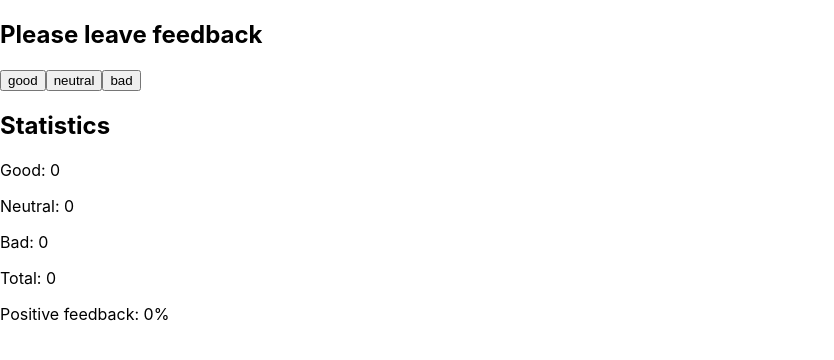
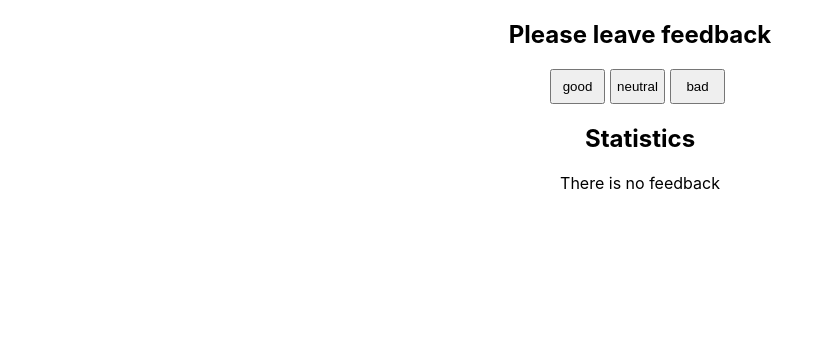
Before and after one commit to Anna-Nesterenko/goit-react-hw-04-feedback, a React (Create React App) app: page / in a window 1280 px wide. Shown: the top 360 px of the page, without its empty margins (0-834 px from the left). Built offline with nearby package versions, Linux system fonts and the light colour scheme.

Commit message:
finish/fourTask

```diff
--- a/src/components/App.jsx
+++ b/src/components/App.jsx
@@ -2,7 +2,7 @@ import { Component } from 'react';
 import { FeedbackList } from './FeedbackList/FeedbackList';
 import { SectionTitle } from './SectionTitle/SectionTitle';
 import { StatisticsList } from './StatisticsList/StatisticsList';
-
+import { Notification } from './Notification/Notification';
 export class App extends Component {
   state = {
     good: 0,
@@ -12,6 +12,7 @@ export class App extends Component {
 
   onLeaveFeedback = e => {
     const btnName = e.currentTarget.name;
+
     this.setState(prevState => ({
       [btnName]: prevState[btnName] + 1,
     }));
@@ -33,22 +34,31 @@ export class App extends Component {
   };
 
   render() {
+    const { good, neutral, bad } = this.state;
+    const addFeedback = good > 0 || neutral > 0 || bad > 0;
+
     return (
       <>
-        <SectionTitle title="Please leave feedback" />
+        <SectionTitle title="Please leave feedback">
           <FeedbackList
             options={this.optionKeys}
             handleFeedback={this.onLeaveFeedback}
           />
+        </SectionTitle>
 
-        <SectionTitle title="Statistics" />
+        <SectionTitle title="Statistics">
+          {addFeedback ? (
             <StatisticsList
-          good={this.state.good}
-          neutral={this.state.neutral}
-          bad={this.state.bad}
+              good={good}
+              neutral={neutral}
+              bad={bad}
               total={this.countTotalFeedback()}
               percent={this.countPositiveFeedbackPercentage()}
             />
+          ) : (
+            <Notification message="There is no feedback" />
+          )}
+        </SectionTitle>
       </>
     );
   }
--- a/src/components/FeedbackList/FeedbackList.jsx
+++ b/src/components/FeedbackList/FeedbackList.jsx
@@ -1,10 +1,12 @@
+import { Button } from './FeedbackList.styled';
+
 export const FeedbackList = ({ options, handleFeedback }) => {
   return (
     <>
       {options.map(el => (
-        <button type="button" name={el} key={el} onClick={handleFeedback}>
+        <Button type="button" name={el} key={el} onClick={handleFeedback}>
           {el}
-        </button>
+        </Button>
       ))}
     </>
   );
--- a/src/components/FeedbackList/FeedbackList.styled.js
+++ b/src/components/FeedbackList/FeedbackList.styled.js
@@ -0,0 +1,15 @@
+import styled from 'styled-components';
+
+export const Button = styled.button`
+  width: 55px;
+  height: 35px;
+  padding: 5px;
+  margin-right: 5px;
+
+  &:hover {
+    background-color: gray;
+    border-color: darkgray;
+    box-shadow: 0 0 10px darkgray, 0 0 15px grey;
+    color: white;
+  }
+`;
--- /dev/null
+++ b/src/components/Notification/Notification.jsx
@@ -0,0 +1,7 @@
+export const Notification = ({ message }) => {
+  return (
+    <>
+      <p>{message}</p>
+    </>
+  );
+};
--- a/src/components/SectionTitle/SectionTitle.jsx
+++ b/src/components/SectionTitle/SectionTitle.jsx
@@ -1,8 +1,10 @@
+import { TitleWrapper } from './SectionTitle.styled';
+
 export const SectionTitle = ({ title, children }) => {
   return (
-    <div>
+    <TitleWrapper>
       <h2>{title}</h2>
       {children}
-    </div>
+    </TitleWrapper>
   );
 };
--- a/src/components/SectionTitle/SectionTitle.styled.js
+++ b/src/components/SectionTitle/SectionTitle.styled.js
@@ -0,0 +1,5 @@
+import styled from 'styled-components';
+
+export const TitleWrapper = styled.div`
+  text-align: center;
+`;
```
Also changed, not shown: src/components/Notification/Notification.styled.js (added). Lines whose indentation alone changed are shown as unchanged.
